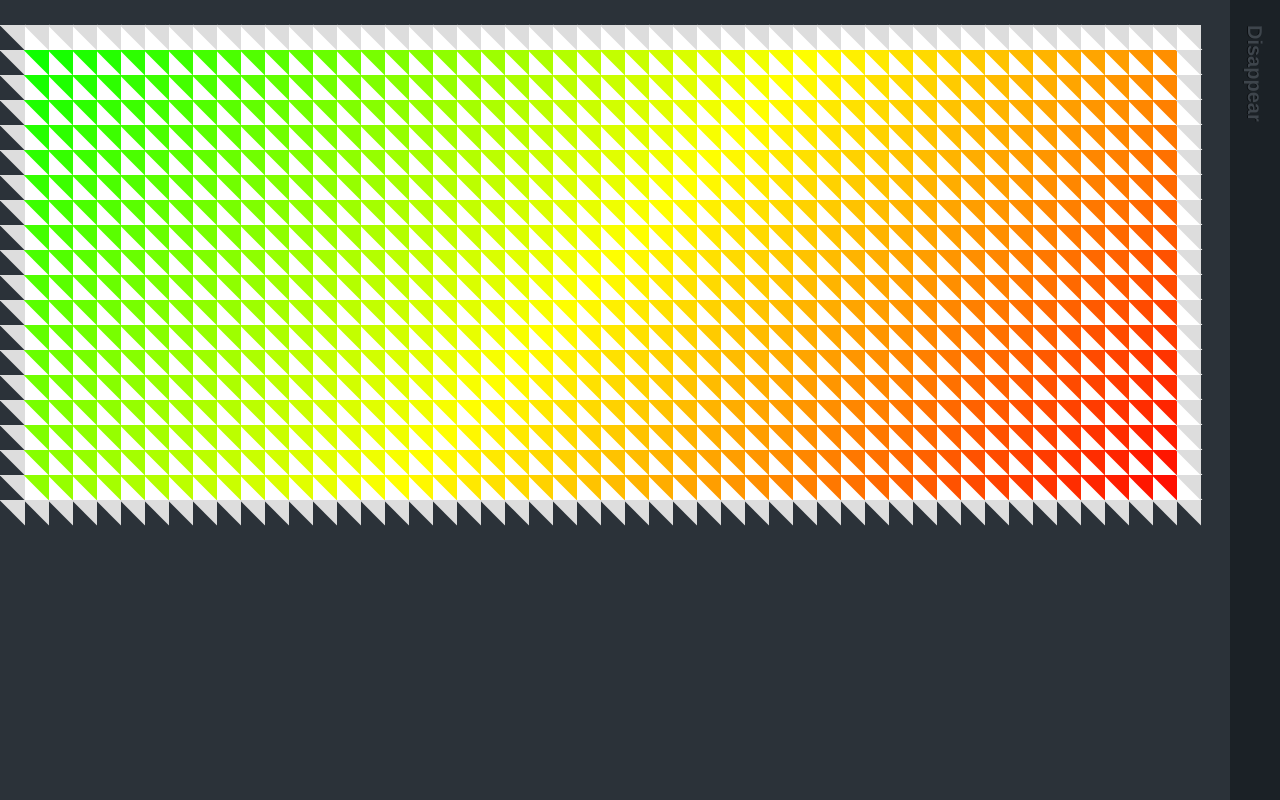
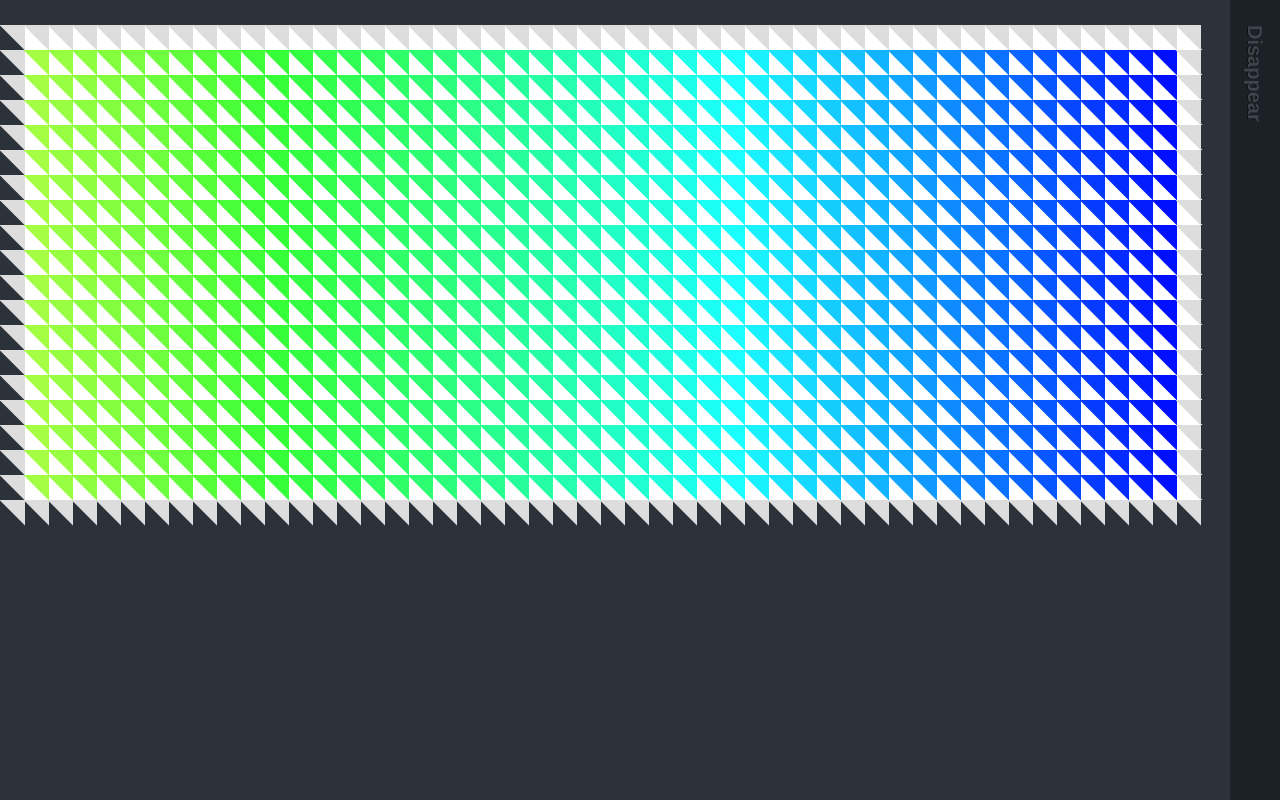
Before and after one commit to xming13/triangles, a plain HTML site: page base/index.html in a window 1280 px wide. Drawn offline with Linux system fonts and the light colour scheme.

Commit message:
Support left-right and top-bottom gradient

```diff
--- a/base/index.html
+++ b/base/index.html
@@ -22,7 +22,7 @@
             borderColor: '#ddd',
             baseColor: 'white',
             updateOnResize: true,
-            useFadeColor: { topLeft: '#00f', bottomRight: '#adfe45' }
+            gradient: { left: '#00f', right: '#adfe45' }
         });
     }
 </script>
--- a/base/js/triangles.js
+++ b/base/js/triangles.js
@@ -80,23 +80,37 @@
                     paintColor = settings.borderColor;
                 }
                 else if (settings.gradient) {
+                    var rgbFrom, rgbTo,
+                        hsvFrom, hsvTo,
+                        ratio,
+                        colorH, colorS, colorV,
+                        colorRgb;
 
-                    if (settings.gradient.topLeft) {
-                        var rgbTopLeft = hexToRgb(settings.gradient.topLeft);
-                        var rgbBottomRight = hexToRgb(settings.gradient.bottomRight);
+                    if (settings.gradient.top) {
+                        rgbFrom = hexToRgb(settings.gradient.top);
+                        rgbTo = hexToRgb(settings.gradient.bottom);
+                        ratio = j / (settings.rows - 1);
+                    }
+                    else if (settings.gradient.left) {
+                        rgbFrom = hexToRgb(settings.gradient.left);
+                        rgbTo = hexToRgb(settings.gradient.right);
+                        ratio = i / (settings.cols - 1);
+                    }
+                    else if (settings.gradient.topLeft) {
+                        rgbFrom = hexToRgb(settings.gradient.topLeft);
+                        rgbTo = hexToRgb(settings.gradient.bottomRight);
+                        ratio = (i + j) / (settings.rows + settings.cols - 2);
+                    }
 
-                        var topLeftColor = rgbToHsv(rgbTopLeft[0], rgbTopLeft[1], rgbTopLeft[2]);
-                        var botRightColor = rgbToHsv(rgbBottomRight[0], rgbBottomRight[1], rgbBottomRight[2]);
+                    hsvFrom = rgbToHsv(rgbFrom[0], rgbFrom[1], rgbFrom[2]);
+                    hsvTo = rgbToHsv(rgbTo[0], rgbTo[1], rgbTo[2]);
 
-                        var ratio = (i + j) / (settings.rows + settings.cols - 2);
+                    colorH = ratio * hsvFrom[0] + (1 - ratio) * hsvTo[0];
+                    colorS = ratio * hsvFrom[1] + (1 - ratio) * hsvTo[1];
+                    colorV = ratio * hsvFrom[2] + (1 - ratio) * hsvTo[2];
 
-                        var colorH = ratio * topLeftColor[0] + (1 - ratio) * botRightColor[0];
-                        var colorS = ratio * topLeftColor[1] + (1 - ratio) * botRightColor[1];
-                        var colorV = ratio * topLeftColor[2] + (1 - ratio) * botRightColor[2];
-
-                        var colorRgb = hsvToRgb(colorH, colorS, colorV);
-                        paintColor = 'rgb(' + Math.round(colorRgb[0]) + ',' + Math.round(colorRgb[1]) + ',' + Math.round(colorRgb[2]) + ')';
-                    }
+                    colorRgb = hsvToRgb(colorH, colorS, colorV);
+                    paintColor = 'rgb(' + Math.round(colorRgb[0]) + ',' + Math.round(colorRgb[1]) + ',' + Math.round(colorRgb[2]) + ')';
                 }
                 else if (settings.random) {
                     var random = Math.random() * _randomColorsArray[_randomColorsArray.length - 1]['value'];
```
